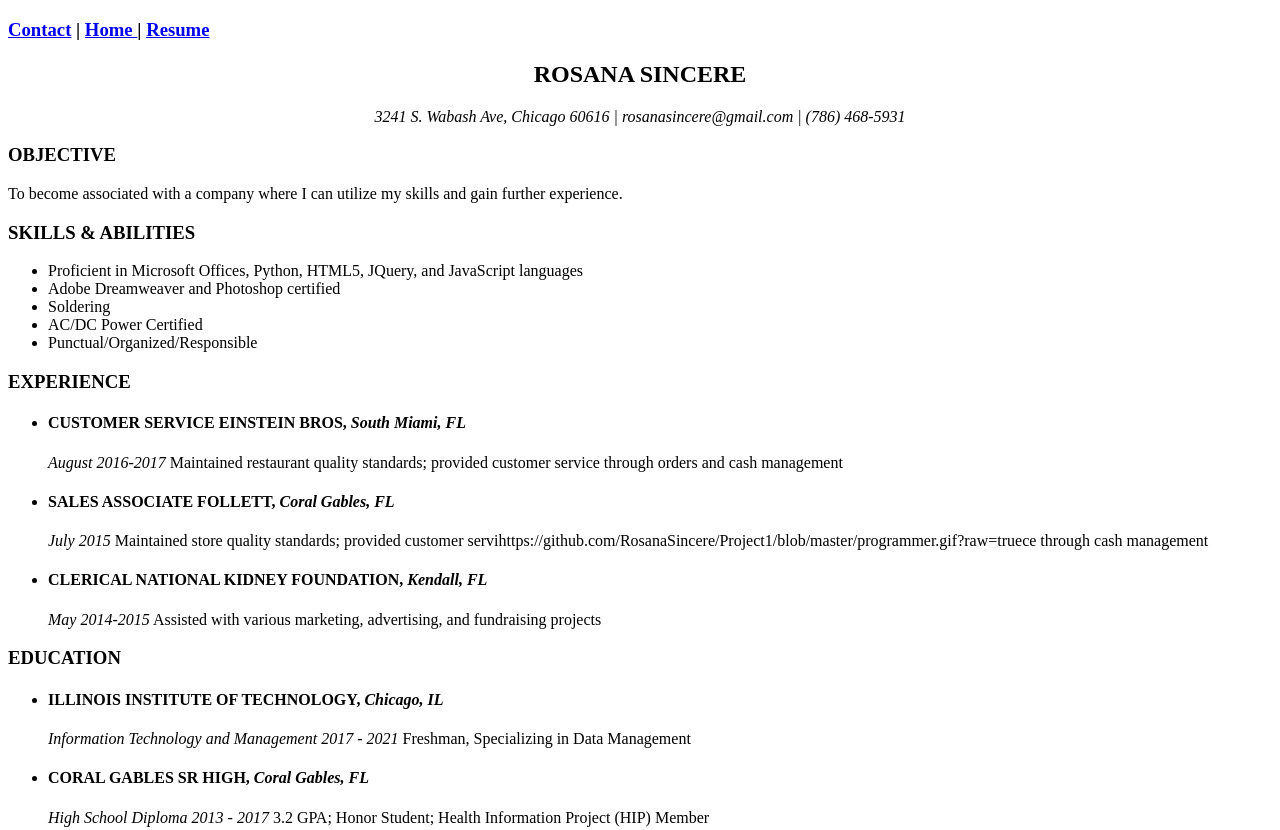
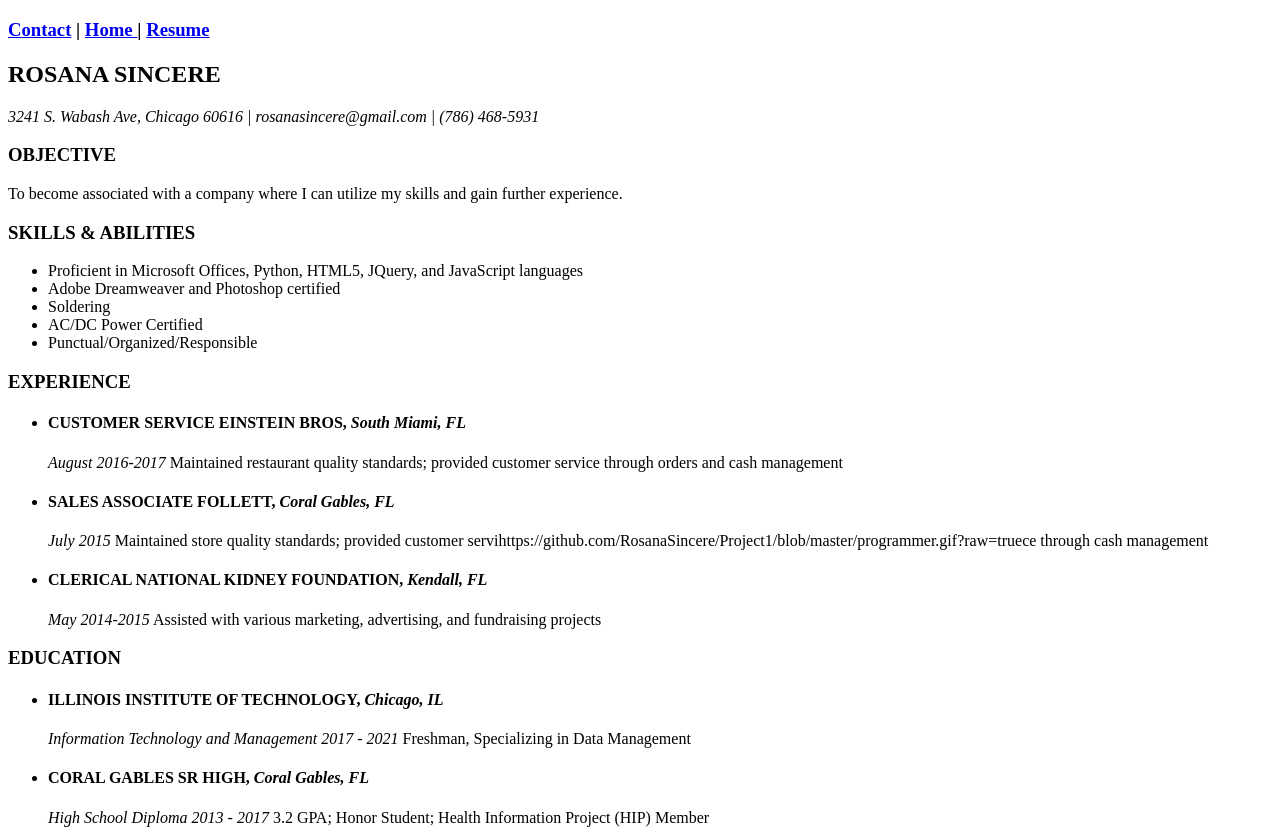
Before and after one commit to RosanaSincere/Project1, a plain HTML site: page resumePage.html in a window 1280 px wide. Shown: the top 830 px of the page. Drawn offline with Linux system fonts and the light colour scheme.

Commit message:
Update resumePage.html

```diff
--- a/resumePage.html
+++ b/resumePage.html
@@ -17,21 +17,19 @@
 			<a href="resumePage.html">Resume</a></h3>
 		</nav>
 
-		<center><h2>ROSANA SINCERE</h2>
+		<h2>ROSANA SINCERE</h2>
 		<p><em>
 		3241 S. Wabash Ave, Chicago 60616 |  rosanasincere@gmail.com  |  (786) 468-5931
-		</p></em>
-		</center>
+		</em></p>
 
 		<section>
 		<h3>OBJECTIVE</h3>
 
 		<p>
 		To become associated with a company where I can utilize my skills and gain further experience.
-		</p>
+			</p></section>
+		<section>
 		<h3>SKILLS &amp; ABILITIES</h3>
-		</section>
-		<section>
 		<ul>
 			<li>Proficient in Microsoft Offices, Python, HTML5, JQuery, and JavaScript languages</li>
 			<li>Adobe Dreamweaver and Photoshop certified</li>
@@ -78,6 +76,5 @@
 			</li>
 			</ul>
 		</section>
-		</p>
 	</body>
 </html>
```
